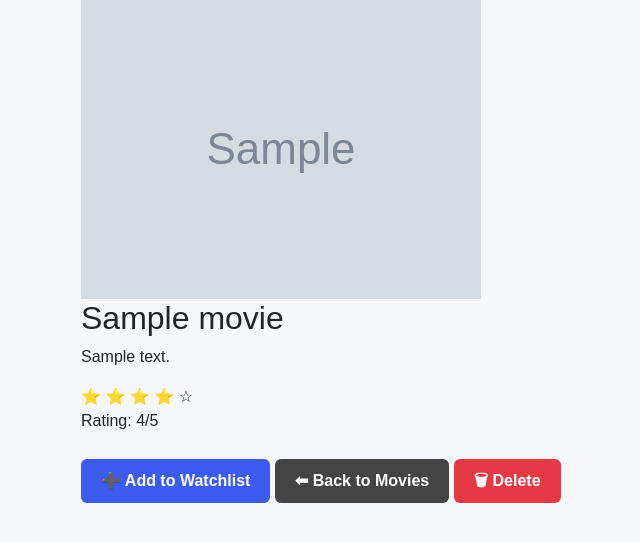
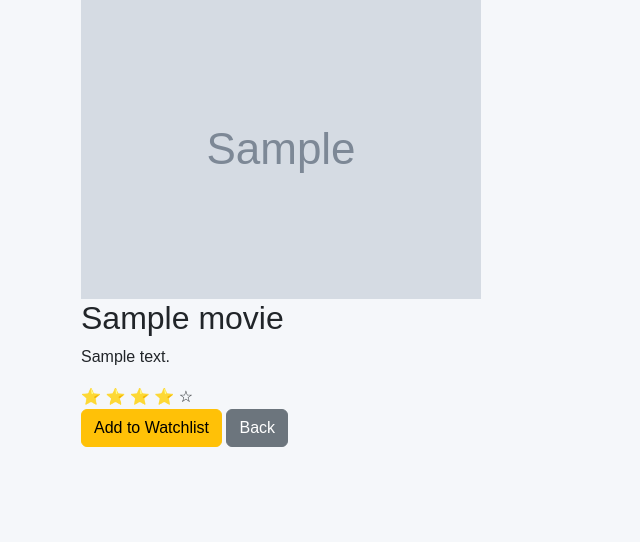
Before and after one commit to arranjan681/ReelLog, a Flask app: page /movie/1 in a window 1280 px wide. Shown: the part 131-673 px from the top of the page, without its empty margins (121-761 px from the left). Run offline with Flask 3, Linux system fonts and the light colour scheme; a user stored in the database is signed in; tables that the repository leaves empty hold one stand-in row (values such as "Sample post"); grey boxes marked "Sample" are stand-in pictures; parts of the project's set-up code (start-up, migrations or seed data) failed here and were passed over.

Commit message:
Update movie_details.html

```diff
--- a/templates/movie_details.html
+++ b/templates/movie_details.html
@@ -2,52 +2,22 @@
 {% block content %}
 
 <div class="movie-details">
-    <div class="poster-box">
-        {% if movie.poster %}
-            <img src="{{ movie.poster }}" class="movie-poster-large">
-        {% else %}
-            <img src="{{ url_for('static', filename='default_poster.jpg') }}" class="movie-poster-large">
-        {% endif %}
-    </div>
+    <img src="{{ movie.poster or url_for('static', filename='default_poster.jpg') }}"
+         class="movie-poster-large">
 
     <div class="info-box">
-        <h2 class="movie-title">{{ movie.title }}</h2>
+        <h2>{{ movie.title }}</h2>
+        <p>{{ movie.description }}</p>
 
-        <p class="movie-description">
-            {{ movie.description or "No description available." }}
-        </p>
-
-        <!-- Star Rating -->
         <div class="star-rating">
-            {% for _ in range(movie.rating) %}
-                ⭐
-            {% endfor %}
-            {% for _ in range(5 - movie.rating) %}
-                ☆
-            {% endfor %}
+            {% for _ in range(movie.rating) %} ⭐ {% endfor %}
+            {% for _ in range(5 - movie.rating) %} ☆ {% endfor %}
         </div>
 
-        <p class="rating-text">Rating: {{ movie.rating }}/5</p>
-
-        <!-- Action Buttons -->
         <div class="action-buttons">
-
-            <a href="{{ url_for('add_to_watchlist', movie_id=movie.id) }}"
-               class="button primary">
-               ➕ Add to Watchlist
-            </a>
-
-            <a href="{{ url_for('movies') }}"
-               class="button secondary">
-               ⬅ Back to Movies
-            </a>
-
-            <a href="{{ url_for('delete_movie', movie_id=movie.id) }}"
-               class="button danger">
-               🗑 Delete
-            </a>
+            <a href="{{ url_for('add_to_watchlist', movie_id=movie.id) }}" class="btn btn-warning">Add to Watchlist</a>
+            <a href="{{ url_for('movies') }}" class="btn btn-secondary">Back</a>
         </div>
-
     </div>
 </div>
 
```
